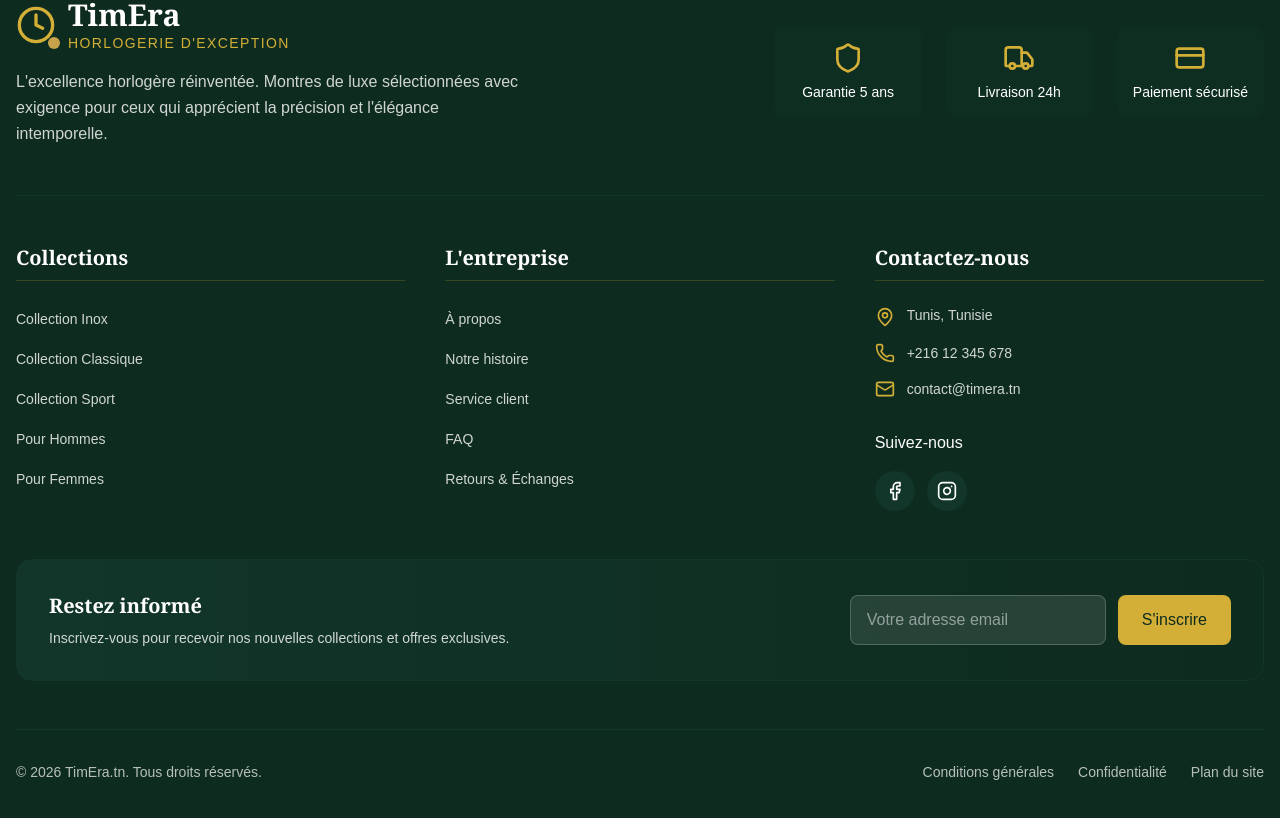
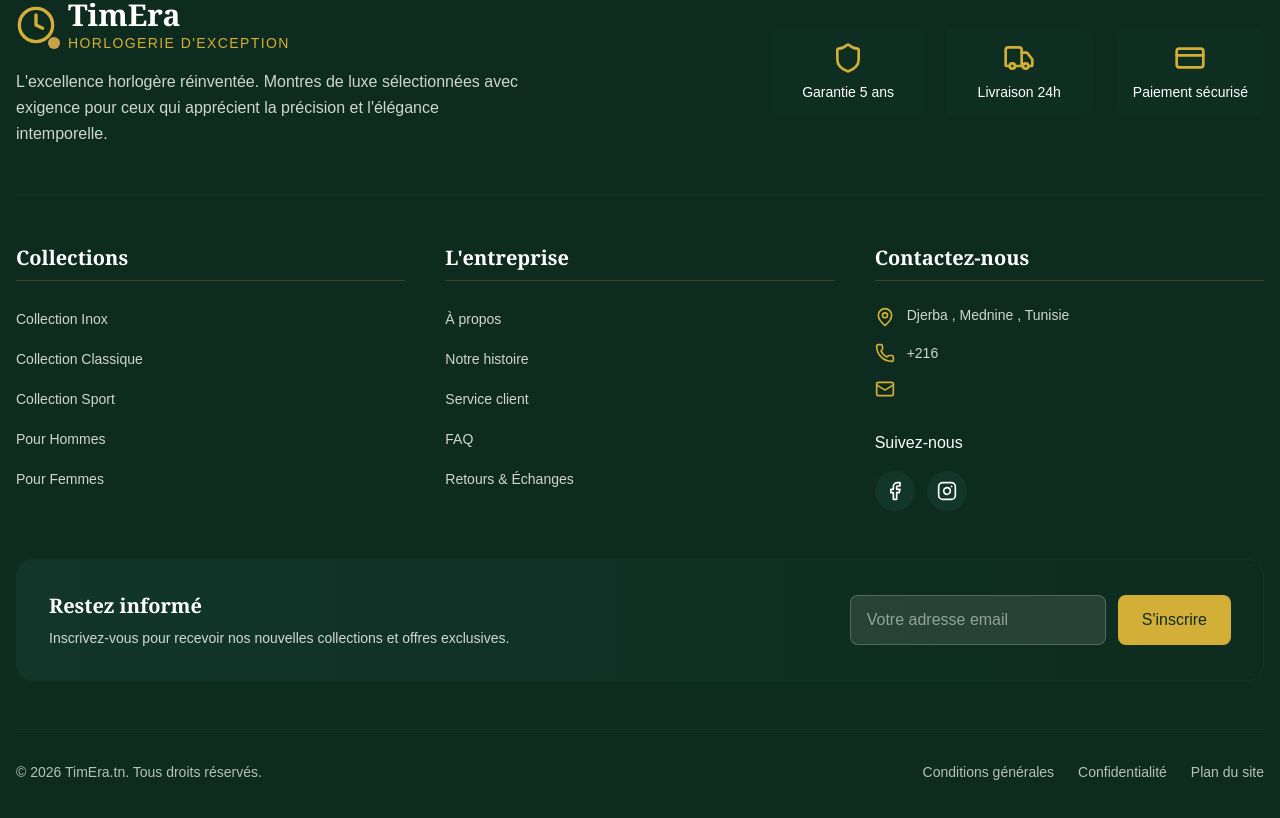
Before and after one commit to DARIOO33/timera, a Next.js app: page / in a window 1280 px wide. Shown: the part 2245-3063 px from the top of the page. Built offline with nearby package versions, Linux system fonts and the light colour scheme.

Commit message:
correct footer data

```diff
--- a/app/components/Footer.jsx
+++ b/app/components/Footer.jsx
@@ -109,16 +109,16 @@ const Footer = () => {
                         <div className="space-y-4">
                             <div className="flex items-start space-x-3">
                                 <MapPin className="w-5 h-5 text-[#D4AF37] mt-0.5 flex-shrink-0" />
-                                <span className="text-white/80 text-sm">Tunis, Tunisie</span>
+                                <span className="text-white/80 text-sm">Djerba , Mednine , Tunisie</span>
                             </div>
                             <div className="flex items-center space-x-3">
                                 <Phone className="w-5 h-5 text-[#D4AF37] flex-shrink-0" />
-                                <span className="text-white/80 text-sm">+216 12 345 678</span>
+                                <span className="text-white/80 text-sm">+216 </span>
                             </div>
                             <div className="flex items-center space-x-3">
                                 <Mail className="w-5 h-5 text-[#D4AF37] flex-shrink-0" />
                                 <a href="mailto:contact@timera.tn" className="text-white/80 hover:text-[#D4AF37] transition-colors text-sm">
-                                    contact@timera.tn
+
                                 </a>
                             </div>
 
```
